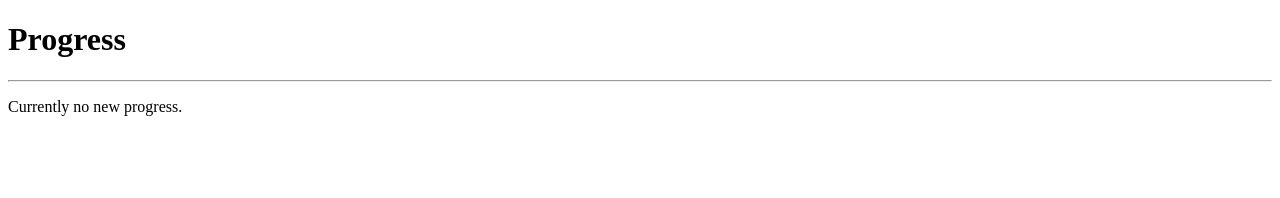
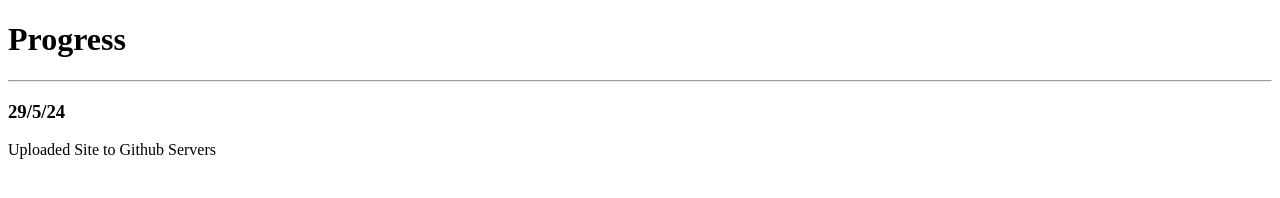
Before and after one commit to Noah-Mcmillan/My-Website, a plain HTML site: page progress/index.html in a window 1280 px wide. Drawn offline with Linux system fonts and the light colour scheme.

Commit message:
Update index.html

```diff
--- a/progress/index.html
+++ b/progress/index.html
@@ -14,7 +14,10 @@
         <hr>
 
         <p>
-            Currently no new progress.
+            <h3>
+                29/5/24
+            </h3>
+            Uploaded Site to Github Servers
         </p>
     </body>
 </html>
```
